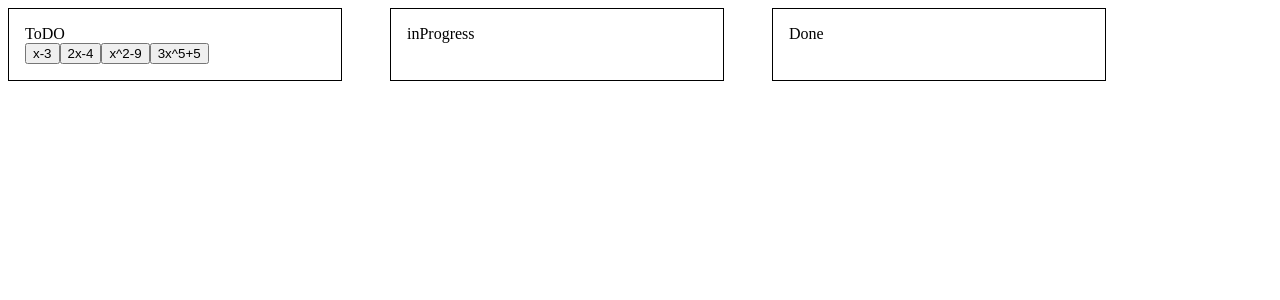
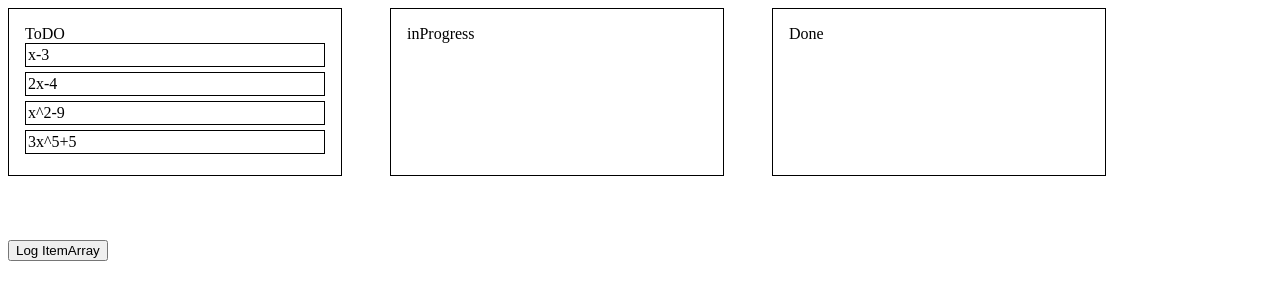
Before and after one commit to nilsreich/DragDropBoard, a React (Create React App) app: page / in a window 1280 px wide. Shown: the top 300 px of the page. Built offline with nearby package versions, Linux system fonts and the light colour scheme.

Commit message:
3 files modified

```diff
--- a/App.tsx
+++ b/App.tsx
@@ -1,7 +1,8 @@
-import React, { useState } from 'react';
+import * as React from 'react';
 import { Droppable } from './Droppable';
 import { Draggable } from './Draggable';
 import {
+  closestCenter,
   DndContext,
   KeyboardSensor,
   MouseSensor,
@@ -18,7 +19,7 @@ export default function App() {
   );
   const containers = ['ToDO', 'inProgress', 'Done'];
 
-  const [items, setItems] = useState([
+  const [items, setItems] = React.useState([
     { parent: 'ToDO', value: 'x-3', id: crypto.randomUUID() },
     { parent: 'ToDO', value: '2x-4', id: crypto.randomUUID() },
     { parent: 'ToDO', value: 'x^2-9', id: crypto.randomUUID() },
@@ -29,13 +30,22 @@ export default function App() {
     const { active, over } = event;
     const temp = [...items];
     let index = temp.findIndex((item) => item.id === active.id);
+    try {
       temp[index].parent = over.id;
       setItems(temp);
+    } catch {
+      null;
+    }
   };
 
   return (
+    <div>
       <div style={{ display: 'flex', gap: '3rem' }}>
-      <DndContext onDragEnd={handleDragEnd} sensors={sensors}>
+        <DndContext
+          onDragEnd={handleDragEnd}
+          sensors={sensors}
+          collisionDetection={closestCenter}
+        >
           {containers.map((id) => (
             <Droppable key={id} id={id}>
               <div>{id}</div>
@@ -54,5 +64,9 @@ export default function App() {
           ))}
         </DndContext>
       </div>
+      <button style={{ marginTop: '4rem' }} onClick={() => console.log(items)}>
+        Log ItemArray
+      </button>
+    </div>
   );
 }
--- a/Draggable.tsx
+++ b/Draggable.tsx
@@ -1,19 +1,23 @@
-import React from 'react';
+import * as React from 'react';
 import { useDraggable } from '@dnd-kit/core';
 
 export const Draggable = ({ id, children }) => {
   const { attributes, listeners, setNodeRef, transform } = useDraggable({
     id: id,
   });
-  const style = transform
-    ? {
-        transform: `translate3d(${transform.x}px, ${transform.y}px, 0)`,
-      }
-    : undefined;
+  const style = {
+    transform: transform
+      ? `translate3d(${transform.x}px, ${transform.y}px, 0)`
+      : undefined,
+    border: '1px solid black',
+    padding: '2px',
+    backgroundColor: 'white',
+    marginBottom: '5px',
+  };
 
   return (
-    <button ref={setNodeRef} style={style} {...listeners} {...attributes}>
+    <div ref={setNodeRef} style={style} {...listeners} {...attributes}>
       {children}
-    </button>
+    </div>
   );
 };
--- a/Droppable.tsx
+++ b/Droppable.tsx
@@ -1,12 +1,12 @@
-import React from 'react';
+import * as React from 'react';
 import { useDroppable } from '@dnd-kit/core';
 
-export const Droppable = (props) => {
+export const Droppable = ({ id, children }) => {
   const { isOver, setNodeRef } = useDroppable({
-    id: props.id,
+    id: id,
   });
   const style = {
-    backgroundColor: isOver ? 'green' : undefined,
+    backgroundColor: isOver ? 'hsl(120,100%,50%,0.2)' : undefined,
     border: '1px solid black',
     padding: '1rem',
     width: '300px',
@@ -14,7 +14,7 @@ export const Droppable = (props) => {
 
   return (
     <div ref={setNodeRef} style={style}>
-      {props.children}
+      {children}
     </div>
   );
 };
```
Lines whose indentation alone changed are shown as unchanged.
